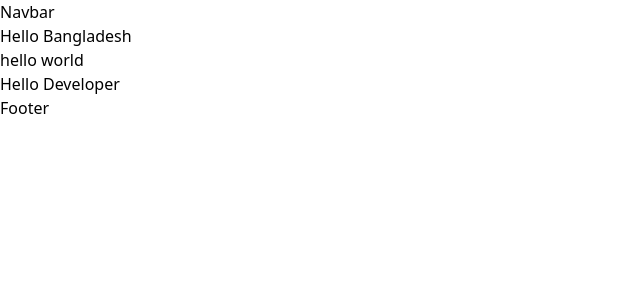
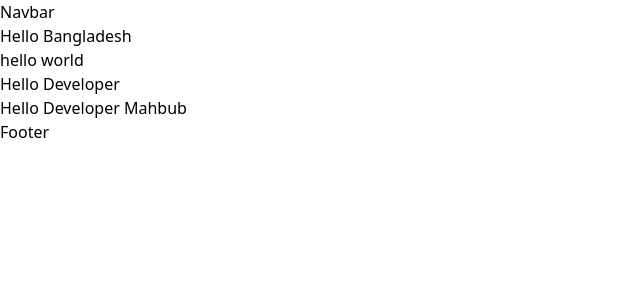
Before and after one commit to MahbuburRahman013/Medical-care-group, a React (Vite) app: page / in a window 1280 px wide. Shown: the top 300 px of the page, without its empty margins (0-640 px from the left). Built offline with nearby package versions, Linux system fonts and the light colour scheme.

Commit message:
added h tag in home page

```diff
--- a/src/pages/Home/Home.jsx
+++ b/src/pages/Home/Home.jsx
@@ -5,6 +5,7 @@ const Home = () => {
 				<h2>Hello Bangladesh</h2>
 				<h1>hello world</h1>
 				<h1>Hello Developer</h1>
+				<h1>Hello Developer Mahbub</h1>
 			</div>
 		</>
 	);
```
